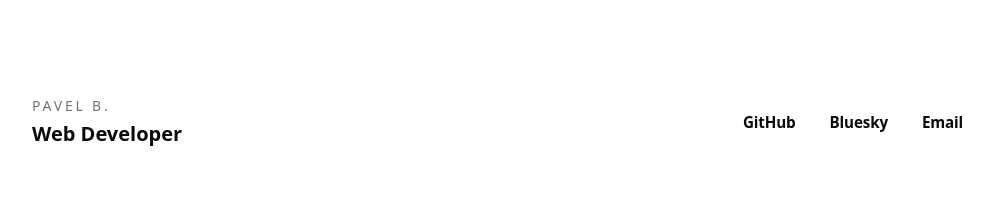
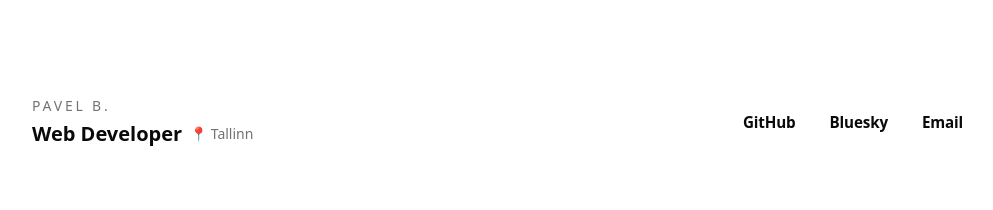
Before and after one commit to paulbgtr/paulbg.dev, a Next.js app: page / in a window 1280 px wide. Shown: the top 210 px of the page, without its empty margins (136-1129 px from the left). Built offline with nearby package versions, Linux system fonts and the light colour scheme.

Commit message:
add location to navbar

```diff
--- a/components/navbar.tsx
+++ b/components/navbar.tsx
@@ -18,7 +18,12 @@ export const Navbar = () => {
         <p className="text-sm uppercase tracking-[0.2em] text-muted-foreground">
           Pavel B.
         </p>
-        <p className="text-xl font-semibold">Web Developer</p>
+        <div className="flex items-center gap-2 text-xl font-semibold">
+          <span>Web Developer</span>
+          <span className="text-sm font-normal text-muted-foreground">
+            <span aria-hidden="true">📍</span> Tallinn
+          </span>
+        </div>
       </div>
       <div className="flex flex-wrap items-center gap-2">
         <Button asChild variant="ghost" size="sm">
```
